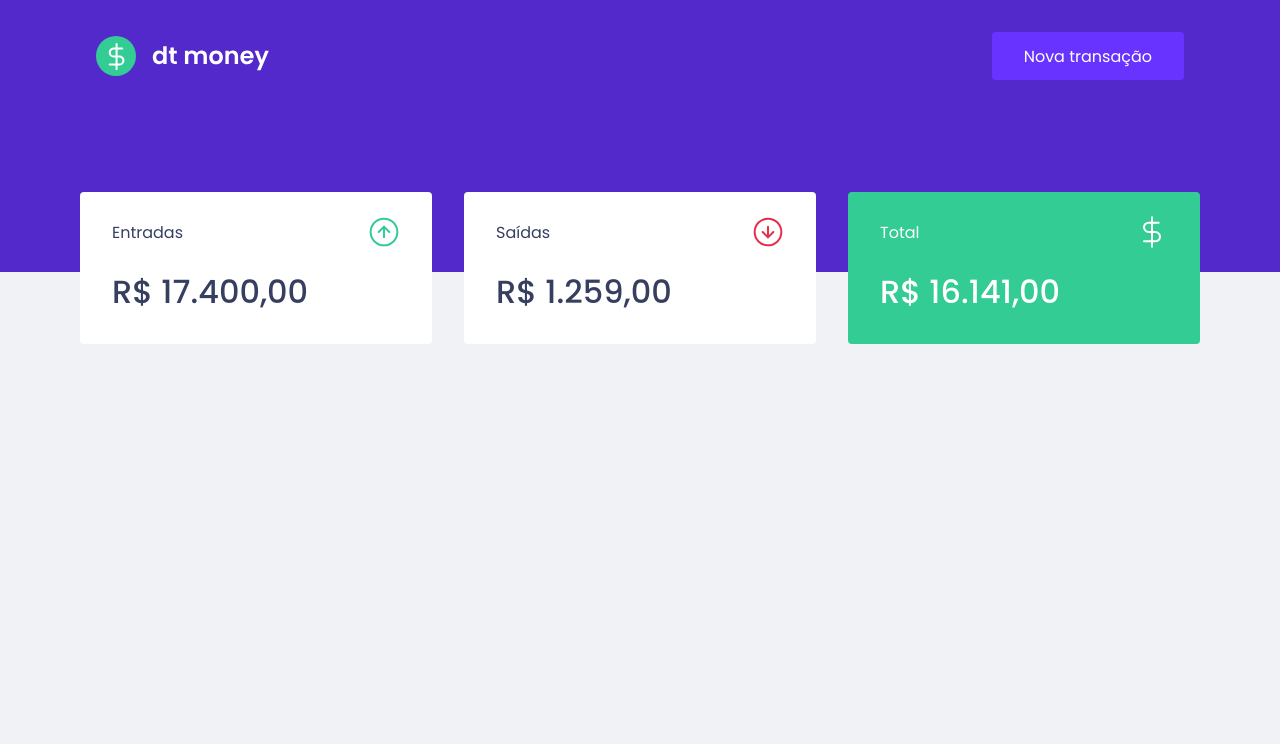
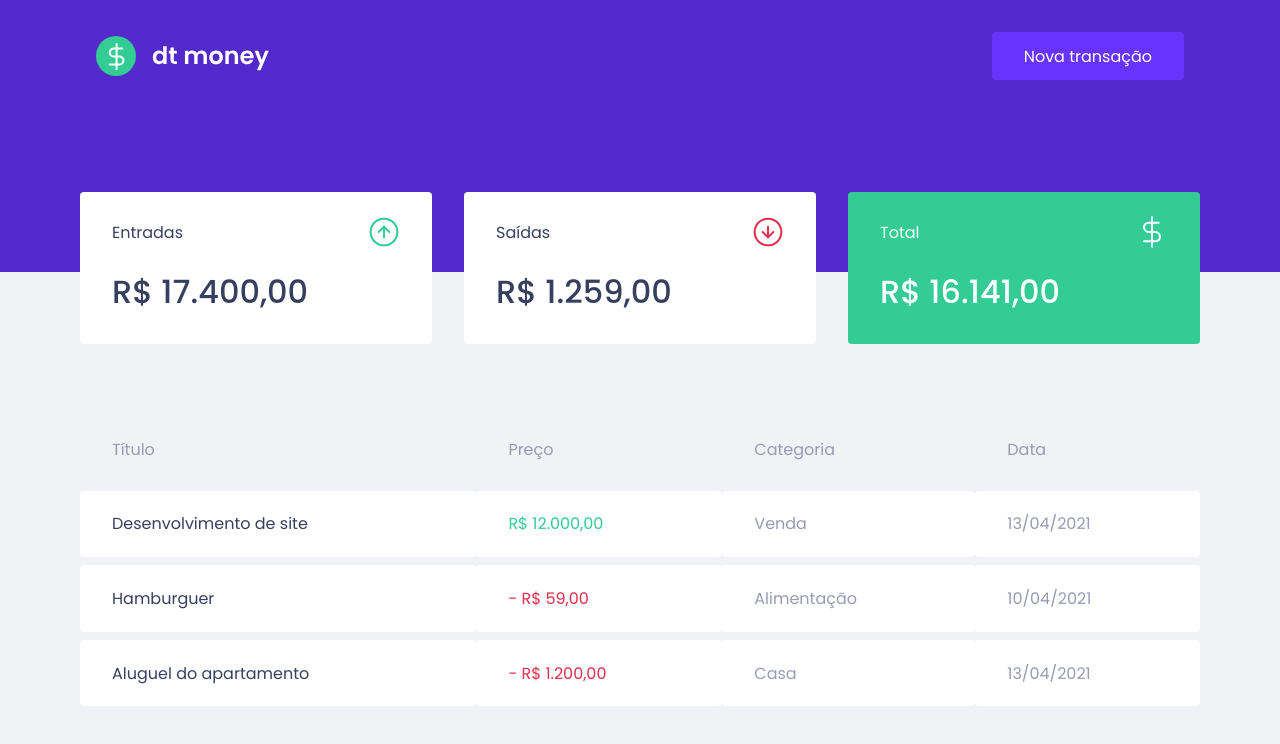
Before and after one commit to wellingtondw/dt-money, a React (Create React App) app: page / in a window 1280 px wide. Shown: the top 744 px of the page. Built offline with nearby package versions, Linux system fonts and the light colour scheme.

Commit message:
create transactions table

```diff
--- /dev/null
+++ b/src/components/TransactionsTable/index.tsx
@@ -0,0 +1,38 @@
+import * as S from './styles'
+
+export function TransactionsTable() {
+  return (
+    <S.Container>
+      <table>
+        <thead>
+          <th>Título</th>
+          <th>Preço</th>
+          <th>Categoria</th>
+          <th>Data</th>
+        </thead>
+        <tbody>
+          <tr>
+            <td>Desenvolvimento de site</td>
+            <td className='deposit'>R$ 12.000,00</td>
+            <td>Venda</td>
+            <td>13/04/2021</td>
+          </tr>
+
+          <tr>
+            <td>Hamburguer</td>
+            <td className='withdraw'>- R$ 59,00</td>
+            <td>Alimentação</td>
+            <td>10/04/2021</td>
+          </tr>
+
+          <tr>
+            <td>Aluguel do apartamento</td>
+            <td className='withdraw'>- R$ 1.200,00</td>
+            <td>Casa</td>
+            <td>13/04/2021</td>
+          </tr>
+        </tbody>
+      </table>
+    </S.Container>
+  )
+}
--- /dev/null
+++ b/src/components/TransactionsTable/styles.ts
@@ -0,0 +1,37 @@
+import styled from "styled-components";
+
+export const Container = styled.div`
+
+  table {
+    width: 100%;
+    text-align: left;
+    border-spacing: 0 0.5rem;
+
+    th {
+      color: var(--text-body);
+      font-weight: 400;
+      padding: 1.3rem 2rem;
+    }
+
+    td {
+      color: var(--text-body);
+      padding: 1.3rem 2rem;
+      background-color: var(--shape);
+      border-radius: 0.25rem;
+
+      &:first-child {
+        color: var(--text-title);
+      }
+
+      &.deposit {
+        color: var(--green);
+      }
+
+      &.withdraw {
+        color: var(--red);
+      }
+
+    }
+
+  }
+`
--- a/src/pages/Dashboard/index.tsx
+++ b/src/pages/Dashboard/index.tsx
@@ -1,10 +1,12 @@
 import { Summary } from '../../components/Summary'
+import { TransactionsTable } from '../../components/TransactionsTable'
 import * as S from './styles'
 
 export function Dashboard() {
   return (
     <S.Container>
       <Summary />
+      <TransactionsTable />
     </S.Container>
   )
 }
--- a/src/pages/Dashboard/styles.ts
+++ b/src/pages/Dashboard/styles.ts
@@ -1,6 +1,12 @@
 import styled from "styled-components";
+
+import { Container as TransactionsTableContainer } from '../../components/TransactionsTable/styles'
 
 export const Container = styled.div`
   max-width: 1120px;
   margin: 0 auto;
+
+  ${TransactionsTableContainer} {
+    margin-top: 4rem;
+  }
 `
```
